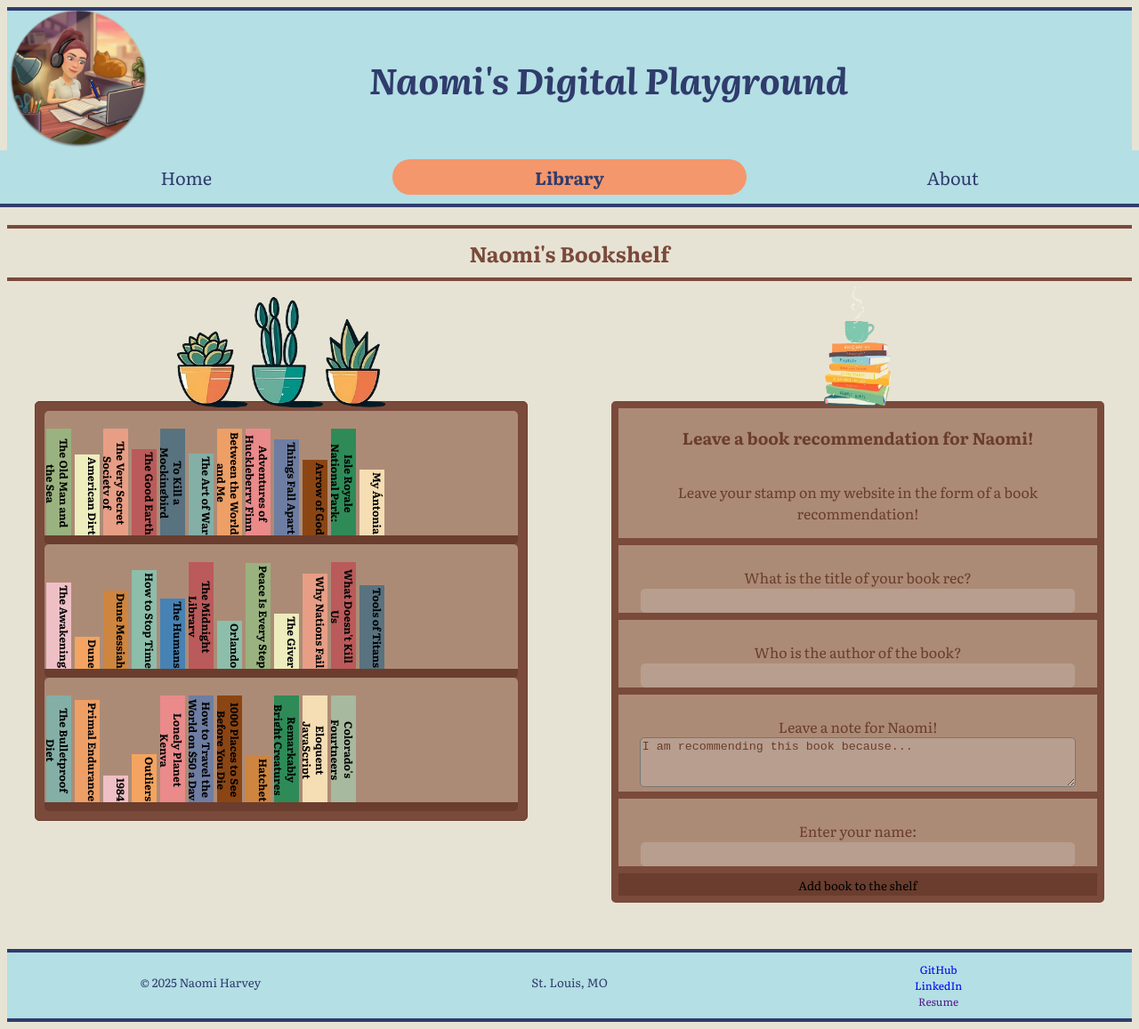
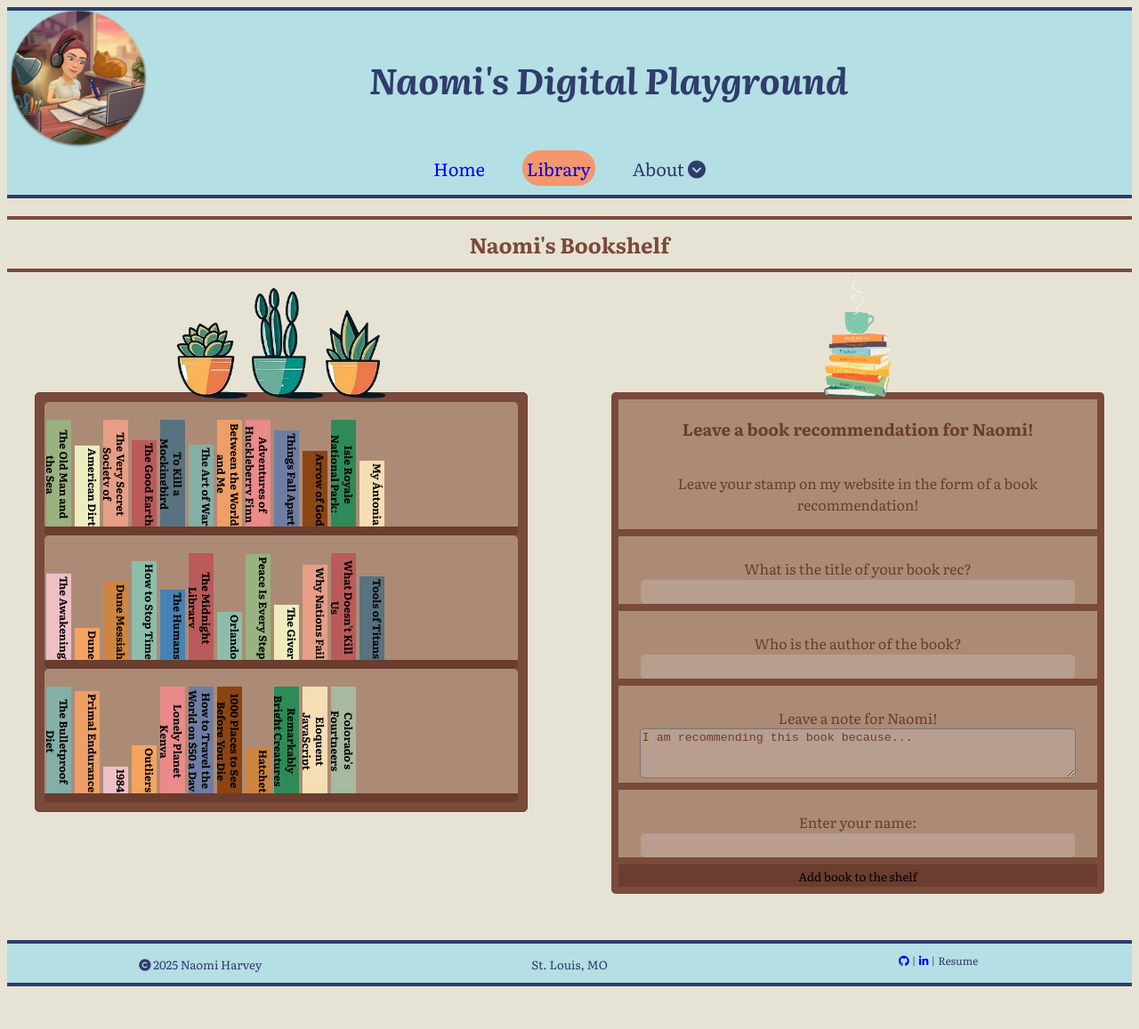
Before and after one commit to nbharvey/Naomi-Harvey-Unit-1-Final-Project, a React (Vite) app in the folder react-bookshelf-project/: page /library in a window 1280 px wide. Shown: the whole page at 89% size. After the commit the page ends 1117 px from the top, so only its background shows below. Built offline with nearby package versions, Linux system fonts and the light colour scheme.

Commit message:
icons added, dropdown menu with CSS and working links added, 404 page added

```diff
--- a/react-bookshelf-project/index.html
+++ b/react-bookshelf-project/index.html
@@ -11,6 +11,10 @@
       href="https://fonts.googleapis.com/css2?family=Literata:ital,opsz,wght@0,7..72,200..900;1,7..72,200..900&display=swap"
       rel="stylesheet"
     />
+    <script
+      src="https://kit.fontawesome.com/6214f2f7d3.js"
+      crossorigin="anonymous"
+    ></script>
   </head>
   <body>
     <div id="root"></div>
--- a/react-bookshelf-project/package.json
+++ b/react-bookshelf-project/package.json
@@ -10,6 +10,7 @@
     "preview": "vite preview"
   },
   "dependencies": {
+    "@fortawesome/fontawesome-svg-core": "^6.7.2",
     "react": "^19.1.0",
     "react-dom": "^19.1.0",
     "react-router-dom": "^7.6.0"
--- a/react-bookshelf-project/src/App.jsx
+++ b/react-bookshelf-project/src/App.jsx
@@ -6,6 +6,7 @@ import "./index.css";
 import Header from './components/Header';
 import Footer from './components/Footer';
 import Navbar from './components/Navbar';
+import PageNotFound from './components/404Page';
 
 function App() {
   return (
@@ -15,7 +16,9 @@ function App() {
       <Routes>
           <Route path="/" element={<Home />} />
           <Route path="/library" element={<Bookshelf />} />
-          <Route path="/about" element={<About />} />
+        <Route path="/about" element={<About />} />
+        <Route path="*" element={<PageNotFound />} />
+
       </Routes>
       <Footer />
     </>
--- /dev/null
+++ b/react-bookshelf-project/src/components/404Page.jsx
@@ -0,0 +1,10 @@
+const PageNotFound = () => {
+    return (
+        <div>
+            <h2>404 Error</h2>
+            <p>Oops! The page you're looking for does not exist.</p>
+        </div>
+    );
+};
+
+export default PageNotFound;
--- a/react-bookshelf-project/src/components/Footer.css
+++ b/react-bookshelf-project/src/components/Footer.css
@@ -16,13 +16,13 @@
 #copyright {
         grid-column: 1;
        text-align: center;
-       padding-top: 10px;
+       /* padding-top: 10px; */
 }
 
 #location {
         grid-column: 2;
         text-align: center;
-        padding-top: 10px;
+        /* padding-top: 10px; */
 
 }
 
--- a/react-bookshelf-project/src/components/Footer.jsx
+++ b/react-bookshelf-project/src/components/Footer.jsx
@@ -6,26 +6,24 @@ function Footer() {
 
       <div className='footer'>
         <div id="copyright">
-          <small>&copy; 2025 Naomi Harvey</small>
+          <small><i class="fa-solid fa-copyright"></i>     2025 Naomi Harvey</small>
         </div>
 
         <div id="location">
             <small>St. Louis, MO</small>
         </div>
 
-          <ul className='list'>
-            <li>
-            <a href="https://github.com/nbharvey" target='_blank'>GitHub</a>
-              </li>
-
-            <li>
-            <a href="www.linkedin.com/in/naomi-harvey-masters-in-education-and-self-taught-software-developer" target='_blank'>LinkedIn</a>
-              </li>
-
-            <li className='Resume'>
-              <a href="" target='_blank'>Resume</a>
-                </li>
-            </ul>
+        <div className='list'>
+  <a href="https://github.com/nbharvey" target='_blank'>
+    <i class="fa-brands fa-github"></i>
+  </a>
+ |
+  <a href="www.linkedin.com/in/naomi-harvey-masters-in-education-and-self-taught-software-developer" target='_blank'>
+    <i class="fa-brands fa-linkedin-in"></i>
+  </a>
+ |
+  <a href="" target='_blank' className='Resume'>Resume</a>
+</div>
         </div>
     )
 }
--- a/react-bookshelf-project/src/components/Navbar.css
+++ b/react-bookshelf-project/src/components/Navbar.css
@@ -1,7 +1,7 @@
 .navbar {
     background-color: #b4dfe5;
     color: #303c6c;
-    padding: 10px;
+    padding-bottom: 10px;
     border-bottom: 4px solid #303c6c;
     text-align: center;
     justify-content: center;
@@ -9,27 +9,95 @@
     font-size: 20px;
     box-sizing: border-box;
     display: grid;
-    grid-template-columns: 1fr 1fr 1fr;
-    justify-self: center;
-    width: 100vw;
+    grid-auto-flow: column;
+    width: 100%;
+    align-items: center;
+    box-sizing: border-box;
 }
 
-.navbar a {
+a {
+    text-decoration: none;
+}
+
+a:visited,
+a:active {
+  color: #303c6c;
+  text-decoration: none;
+}
+
+.nav-links {
     padding: 5px;
-    list-style: none;
+}
+
+.nav-links:hover {
+    background-color: #f4976c;
+    border-radius: 20px;
+    padding: 5px;
+    transition: background-color 0.5s ease;
+    text-decoration: none;
+}
+
+.dropdown {
+    position: relative;
+    display: inline-block;
+  }
+
+  .dropdown-label {
+    cursor: pointer;
+    background-color: #b4dfe5;
+    border-radius: 20px;
+    padding: 5px;
+    color: #303c6c;
+    font-family: 'Literata';
+    font-size: 20px;
+    transition: background-color 0.5s ease;
+    display: inline-block;
+  }
+
+  .dropdown-label:hover {
+    background-color: #f4976c;
+    border-radius: 20px;
+    padding: 5px;
+  }
+
+  .ul-dropdown {
+    display: none;
+    position: absolute;
+    background-color: #b4dfe5;
+    min-width: 160px;
+    list-style-type: none;
+    padding: 5px;
+    margin: 0;
+    border-radius: 20px;
+    box-shadow: 0 2px 8px rgba(0, 0, 0, 0.15);
+    z-index: 1000;
+    top: 100%;
+    left: 0;
+  }
+
+  .dropdown:hover .ul-dropdown {
+    display: block;
+  }
+
+  .ul-dropdown li {
+    padding: 5px 0;
+  }
+
+  .ul-dropdown li a {
     color: #303c6c;
     text-decoration: none;
+    font-size: 18px;
+  }
+
+  .ul-dropdown li a:hover {
+    background-color: #f4976c;
     border-radius: 20px;
-}
+    padding: 5px;
+  }
 
-.navbar a:hover {
+  .active-link {
     text-decoration: none;
     background-color: #f4976c;
-    transition: background-color 0.5s ease;
-}
-
-.active-link {
-    font-weight: bold;
-    text-decoration: underline;
-    background-color: #f4976c;
+    border-radius: 20px;
+    padding: 5px;
   }
--- a/react-bookshelf-project/src/components/Navbar.jsx
+++ b/react-bookshelf-project/src/components/Navbar.jsx
@@ -1,15 +1,44 @@
-import { NavLink } from 'react-router-dom'
+import { Link, NavLink } from 'react-router-dom'
+import { useState } from 'react';
 import './Navbar.css'
 
 function Navbar() {
 
-    return (
-        <nav className='navbar'>
-          <NavLink to="/" className={({ isActive }) => isActive ? 'active-link' : ''}>Home</NavLink>
+  return (
+    <div>
+      <nav className="navbar">
+        <div className='nav-links'>
+  <NavLink to="/" className={({ isActive }) => isActive ? 'active-link' : ''}>Home</NavLink>
+        </div>
+        <div className='nav-links'>
+
           <NavLink to="/library" className={({ isActive }) => isActive ? 'active-link' : ''}>Library</NavLink>
-          <NavLink to="/about" className={({ isActive }) => isActive ? 'active-link' : ''}>About</NavLink>
-        </nav>
-    )
+          </div>
+
+  <div className="nav-item dropdown">
+          <span className="dropdown-label">About           <i class="fa-solid fa-circle-chevron-down"></i>
+</span>
+    <ul className="ul-dropdown">
+      <li><Link to="/aboutnaomi">About Naomi</Link></li>
+      <li><Link to="/aboutprojects">About Projects</Link></li>
+    </ul>
+  </div>
+</nav>
+    </div>
+  );
 }
 
+
+
+
+
+
+
+
+
+
+
+
+
+
 export default Navbar
```
Also changed, not shown: 1 other file (tests, documents, lock files or other folders).
